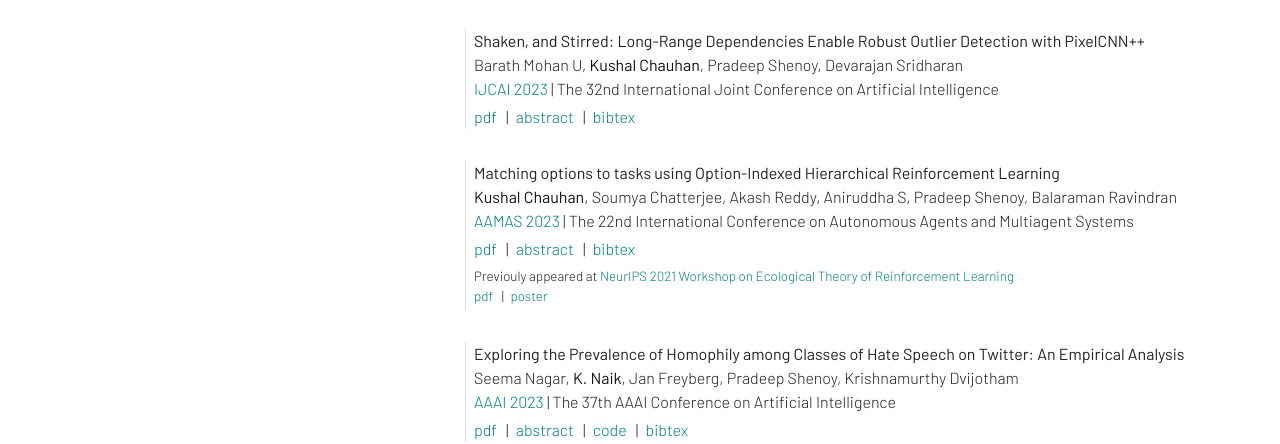
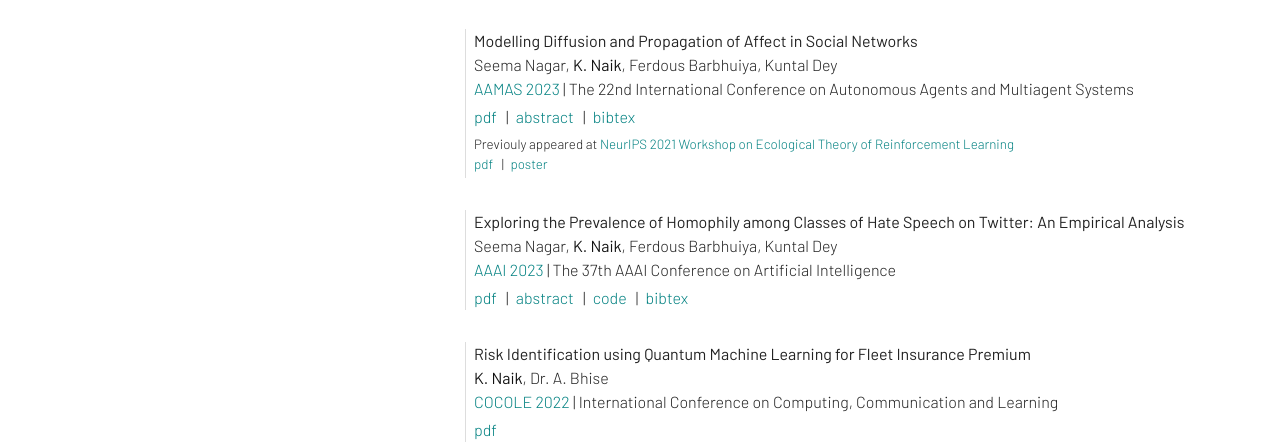
Before and after one commit to naikaly/naikaly.github.io, a plain HTML site: page index.html in a window 1280 px wide. Shown: the part 519-963 px from the top of the page. Drawn offline with nearby package versions, Linux system fonts and the light colour scheme.

Commit message:
Update index.html

```diff
--- a/index.html
+++ b/index.html
@@ -77,24 +77,8 @@
 
                 <div class="py-2">
                     <p class="paper my-2 pl-2">
-                        <span class="papertitle">Shaken, and Stirred: Long-Range Dependencies Enable Robust Outlier Detection with PixelCNN++                        </span><br>
-                        Barath Mohan U, <span class="thisauthor">Kushal Chauhan</span>, Pradeep Shenoy, Devarajan Sridharan<br>
-                        <span class="conf"><a class="confshort" href="https://ijcai-23.org/">IJCAI 2023</a> |
-                            The 32nd International Joint Conference on Artificial Intelligence </span><br>
-                        <a class="tag" href="https://arxiv.org/pdf/2208.13579.pdf" target="_blank">pdf</a><span
-                            class="tagsep"> |</span>
-                        <a class="tag" href="https://arxiv.org/abs/2208.13579" target="_blank">abstract</a><span
-                            class="tagsep"> |</span>
-                        <a class="tag" href="cites/ijcai2023.bib" target="_blank">bibtex</a><br>
-                </p>
-                </div>
-
-                <div class="py-2">
-                    <p class="paper my-2 pl-2">
-                        <span class="papertitle">Matching options to tasks using Option-Indexed Hierarchical
-                            Reinforcement Learning</span><br>
-                        <span class="thisauthor">Kushal Chauhan</span>, Soumya Chatterjee, Akash Reddy, Aniruddha S, Pradeep Shenoy, Balaraman
-                        Ravindran<br>
+                        <span class="papertitle">Modelling Diffusion and Propagation of Affect in Social Networks </span><br>
+                            Seema Nagar, <span class="thisauthor">K. Naik</span>, Ferdous Barbhuiya, Kuntal Dey<br>
                         <span class="conf"><a class="confshort" href="https://aamas2023.soton.ac.uk/">AAMAS 2023</a> |
                             The 22nd International Conference on Autonomous Agents and Multiagent Systems </span><br>
                         <a class="tag" href="https://arxiv.org/pdf/2206.05750.pdf" target="_blank">pdf</a><span
@@ -123,8 +107,7 @@
                         <span class="papertitle">Exploring the Prevalence of Homophily among Classes of Hate Speech on Twitter: An Empirical
                             Analysis
                         </span><br>
-                        Seema Nagar, <span class="thisauthor">K. Naik</span>, Jan Freyberg, Pradeep Shenoy,
-                        Krishnamurthy Dvijotham<br>
+                        Seema Nagar, <span class="thisauthor">K. Naik</span>, Ferdous Barbhuiya, Kuntal Dey<br>
                         <span class="conf"><a class="confshort" href="https://aaai-23.aaai.org/">AAAI
                                 2023</a> |
                             The 37th AAAI Conference on Artificial Intelligence </span><br>
```
